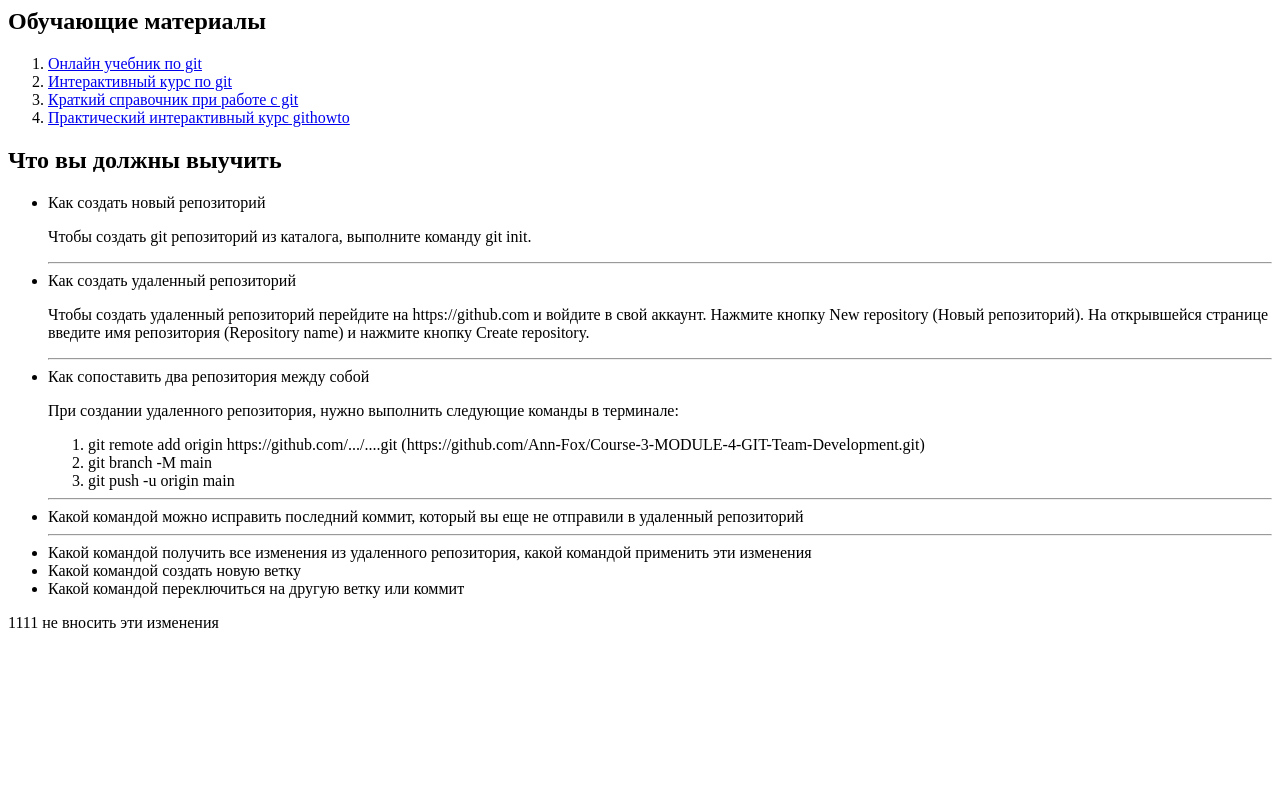
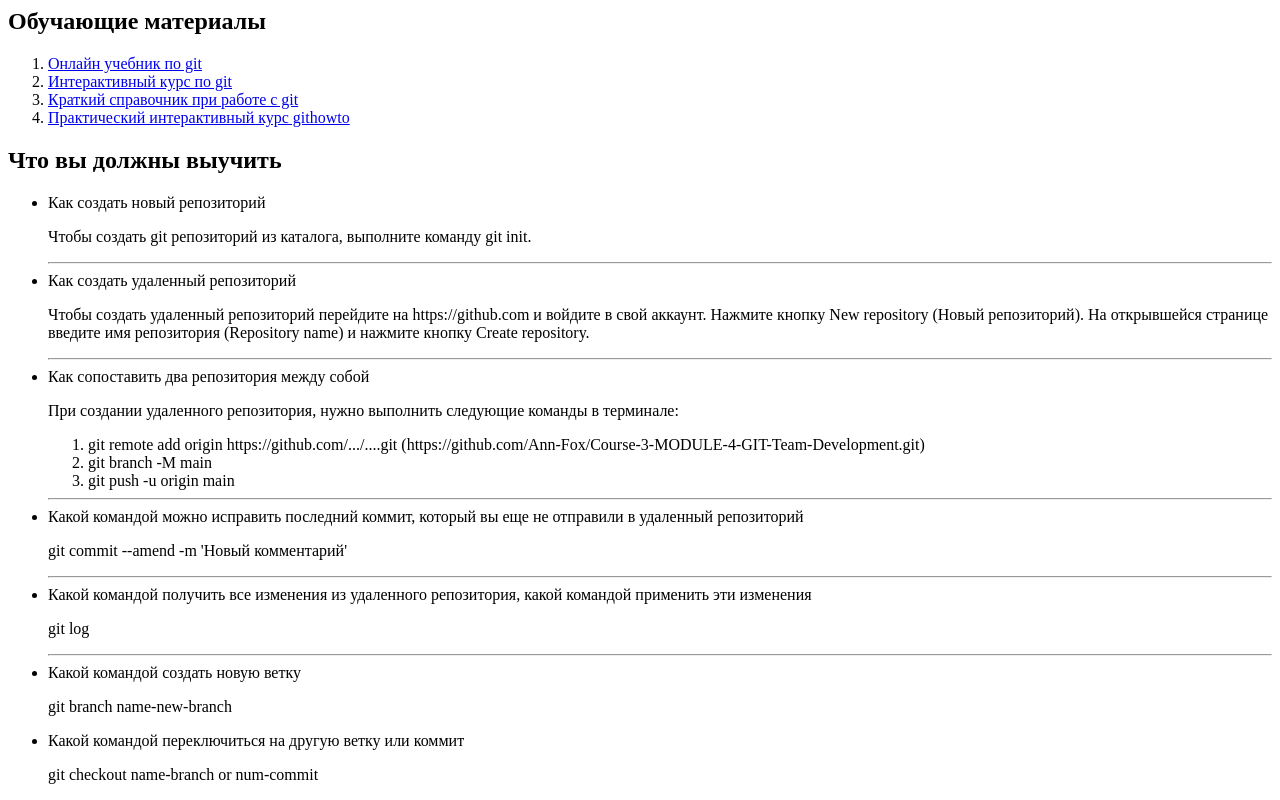
Before and after one commit to Ann-Fox/Course-3-MODULE-4-GIT-Team-Development, a plain HTML site: page index.html in a window 1280 px wide. Shown: the part 589-1389 px from the top of the page. Before the commit the page ends 1229 px from the top, so only its background shows below. Drawn offline with Linux system fonts and the light colour scheme.

Commit message:
создание новой ветки, переход на другую ветку

```diff
--- a/index.html
+++ b/index.html
@@ -84,15 +84,19 @@
         <li>
           Какой командой можно исправить последний коммит, который вы еще не отправили в удаленный репозиторий
         </li>
+        <p>git commit --amend -m 'Новый комментарий'</p>
         <hr>
         <li>
           Какой командой получить все изменения из удаленного репозитория, какой
           командой применить эти изменения
         </li>
+        <p>git log</p>
+        <hr>
         <li>Какой командой создать новую ветку</li>
+        <p>git branch name-new-branch</p>
         <li>Какой командой переключиться на другую ветку или коммит</li>
+        <p>git checkout name-branch or num-commit</p>
       </ul>
-      1111 не вносить эти изменения
-    </footer>
+       </footer>
 </body>
 </html>
```
